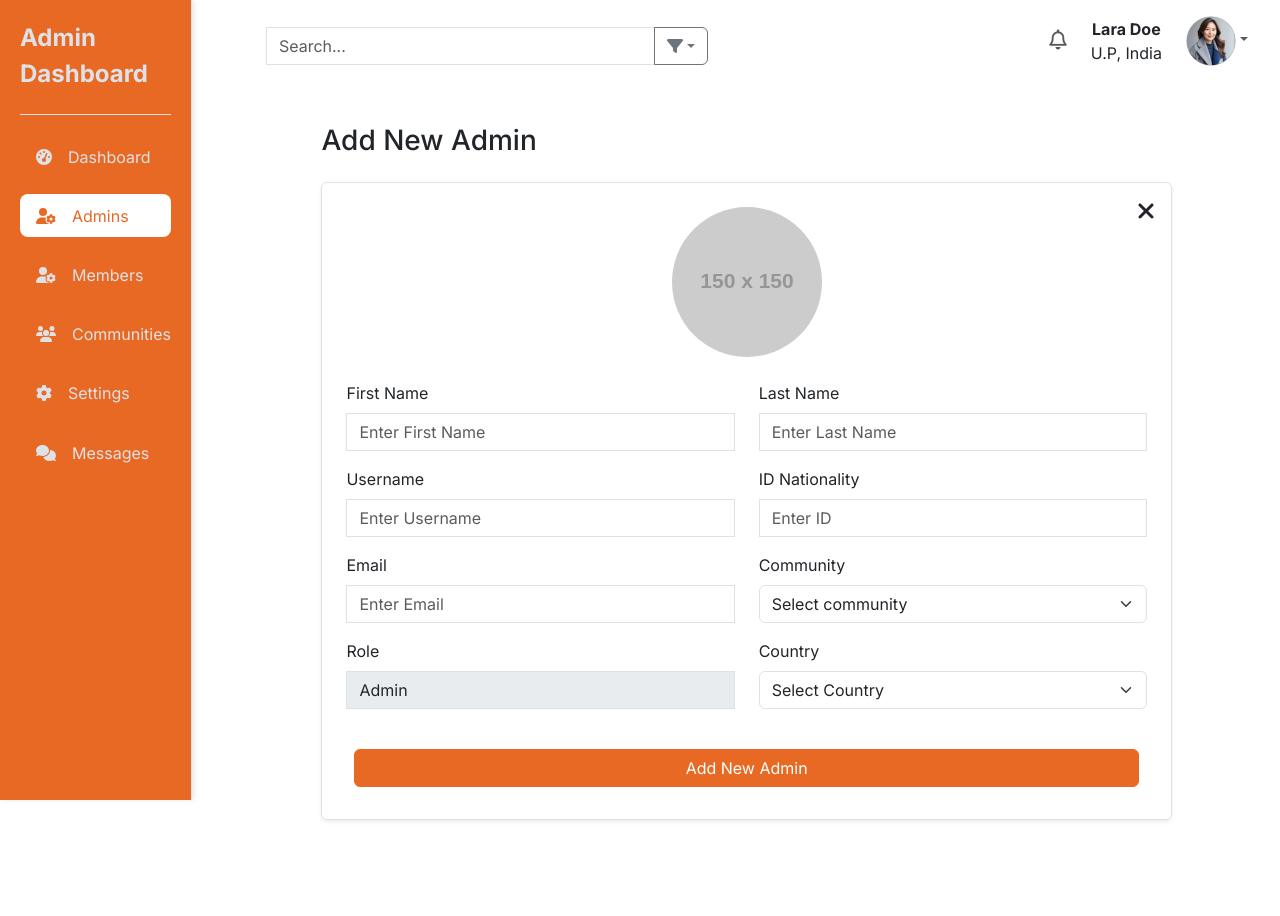
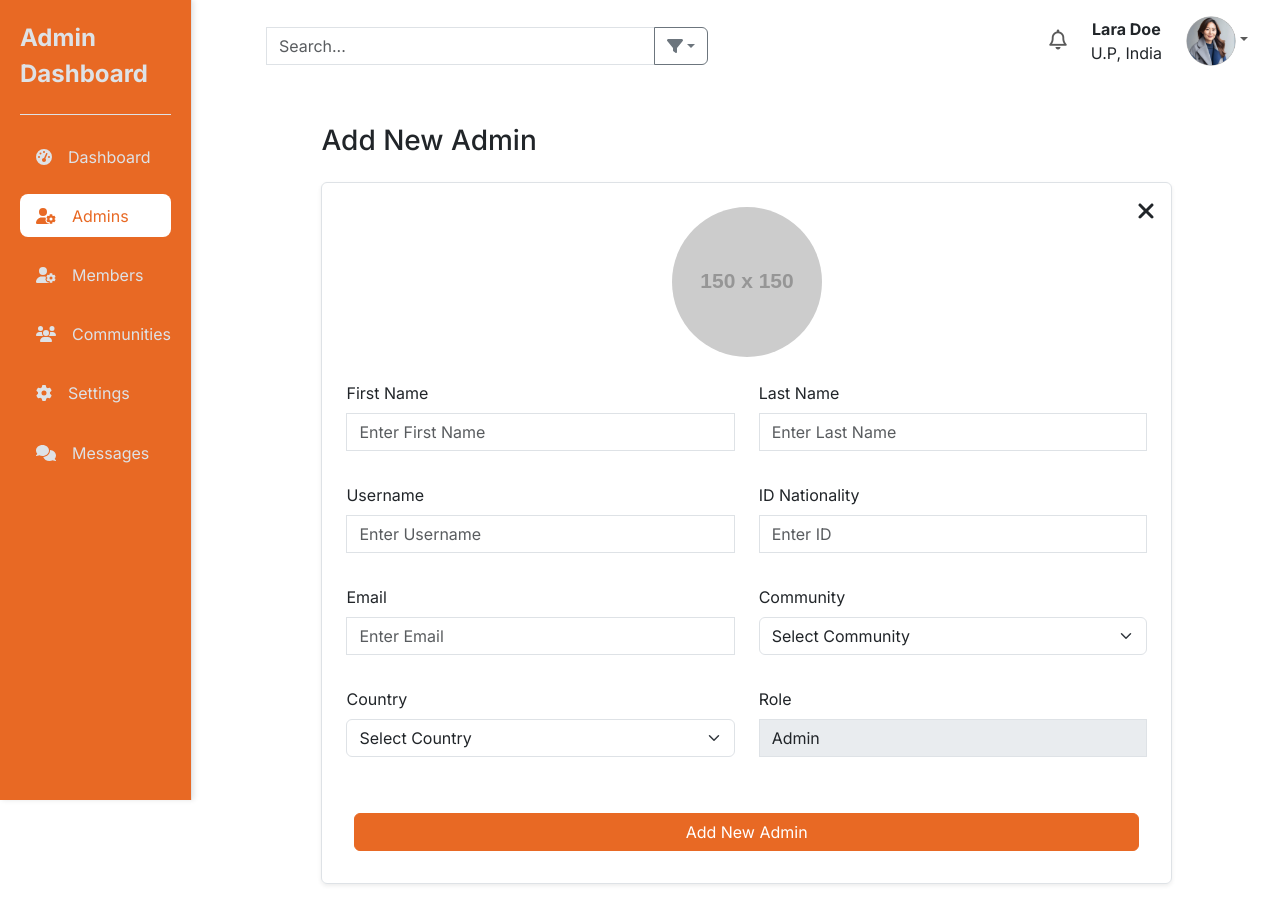
Before and after one commit to Innovest-org/client, a React (Create React App) app: page /admin-dashboard/admin in a window 1280 px wide. Both pictures are taken after typing "Sample" into the empty fields and a click on the button "Add New Admin". Before the commit the page ends 852 px from the top, so only its background shows below. Built offline with nearby package versions, Linux system fonts and the light colour scheme.

Commit message:
refactor(front): refactor forms to be reusable

```diff
--- a/src/components/common/AddOrEditForm/components/AdminForm.jsx
+++ b/src/components/common/AddOrEditForm/components/AdminForm.jsx
@@ -2,7 +2,10 @@ import React, { useState } from 'react';
 import { FontAwesomeIcon } from '@fortawesome/react-fontawesome';
 import { faTimes } from '@fortawesome/free-solid-svg-icons';
 import CustomButton from '../../CustomButton/CustomButton';
-const AdminForm = ({ onSubmit, onBackClick, initialData, countries, communities }) => {
+import InputField from './InputField';
+import AvatarUpload from './AvatarUpload';
+
+const AdminForm = ({ onSubmit, onBackClick, initialData, countries, communities, mode }) => {
   const [formData, setFormData] = useState(initialData || {
     firstName: '',
     lastName: '',
@@ -10,7 +13,6 @@ const AdminForm = ({ onSubmit, onBackClick, initialData, countries, communities
     country: '',
     email: '',
     id: '',
-    nationality: '',
     avatar: '',
     username: '',
     role: 'Admin',
@@ -38,9 +40,68 @@ const AdminForm = ({ onSubmit, onBackClick, initialData, countries, communities
     }
   };
 
+  const inputFields = [
+    {
+      type: 'text',
+      name: 'firstName',
+      label: 'First Name',
+      placeholder: 'Enter First Name',
+      required: true,
+    },
+    {
+      type: 'text',
+      name: 'lastName',
+      label: 'Last Name',
+      placeholder: 'Enter Last Name',
+      required: true,
+    },
+    {
+      type: 'text',
+      name: 'username',
+      label: 'Username',
+      placeholder: 'Enter Username',
+      required: true,
+    },
+    {
+      type: 'text',
+      name: 'id',
+      label: 'ID Nationality',
+      placeholder: 'Enter ID',
+      required: true,
+    },
+    {
+      type: 'email',
+      name: 'email',
+      label: 'Email',
+      placeholder: 'Enter Email',
+      required: true,
+    },
+    {
+      type: 'select',
+      name: 'community',
+      label: 'Community',
+      options: communities,
+      required: true,
+    },
+    {
+      type: 'select',
+      name: 'country',
+      label: 'Country',
+      options: countries,
+      required: true,
+    },
+    {
+      type: 'text',
+      name: 'role',
+      label: 'Role',
+      value: 'Admin',
+      disabled: true,
+    },
+  ];
+
   return (
     <div className="position-relative container">
-      <h3 className="mb-4 ">Add New Admin</h3>
+      <h3 className="mb-4 ">{mode === 'edit' ? 'Edit Admin' : 'Add New Admin'}</h3>
       <form onSubmit={handleSubmit} className="p-4 border rounded shadow-sm">
         <div className="position-absolute top-0 end-0 p-3">
           <FontAwesomeIcon
@@ -49,154 +110,25 @@ const AdminForm = ({ onSubmit, onBackClick, initialData, countries, communities
             onClick={onBackClick}
           />
         </div>
-        <div className="mb-4 text-center">
-          <label htmlFor="avatarUpload">
-            <img
-              src={formData.avatar || 'https://via.placeholder.com/150'}
-              alt="Profile"
-              className="rounded-circle"
-              style={{ width: '150px', height: '150px', objectFit: 'cover', cursor: 'pointer' }}
-            />
-          </label>
-          <input
-            type="file"
-            id="avatarUpload"
-            accept="image/*"
-            style={{ display: 'none' }}
-            onChange={handleImageUpload}
-          />
-        </div>
+        <AvatarUpload
+          avatar={formData.avatar}
+          onImageUpload={handleImageUpload}
+        />
 
         <div className="row">
-          <div className="mb-3 col-md-6">
-            <label htmlFor="firstName" className="form-label">First Name</label>
-            <input
-              type="text"
-              className="form-control"
-              id="firstName"
-              name="firstName"
-              value={formData.firstName}
-              onChange={handleInputChange}
-              placeholder="Enter First Name"
-              required
-            />
-          </div>
-
-          <div className="mb-3 col-md-6">
-            <label htmlFor="lastName" className="form-label">Last Name</label>
-            <input
-              type="text"
-              className="form-control"
-              id="lastName"
-              name="lastName"
-              value={formData.lastName}
-              onChange={handleInputChange}
-              placeholder="Enter Last Name"
-              required
-            />
-          </div>
-        </div>
-
-        <div className="row">
-          <div className="mb-3 col-md-6">
-            <label htmlFor="username" className="form-label">Username</label>
-            <input
-              type="text"
-              className="form-control"
-              id="username"
-              name="username"
-              value={formData.username}
-              onChange={handleInputChange}
-              placeholder="Enter Username"
-              required
-            />
-          </div>
-
-          <div className="mb-3 col-md-6">
-            <label htmlFor="id" className="form-label">ID Nationality</label>
-            <input
-              type="text"
-              className="form-control"
-              id="id"
-              name="id"
-              value={formData.id}
-              onChange={handleInputChange}
-              placeholder="Enter ID"
-              required
-            />
-          </div>
-        </div>
-
-        <div className="row">
-          <div className="mb-3 col-md-6">
-            <label htmlFor="role" className="form-label">Email</label>
-            <input
-              type="text"
-              className="form-control"
-              id="role"
-              name="role"
-              placeholder="Enter Email"
-              value={formData.email}
-            />
-          </div>
-          <div className="mb-3 col-md-6">
-            <label htmlFor="community" className="form-label">Community</label>
-            <select
-              className="form-select"
-              id="community"
-              name="community"
-              value={formData.community}
-              onChange={handleInputChange}
-              required
-            >
-              <option value="">Select community</option>
-              {communities.map(community => (
-                <option key={community.value} value={community.value}>
-                  {community.label}
-                </option>
-              ))}
-            </select>
-          </div>
-        </div>
-
-        <div className="row">
-          <div className="mb-3 col-md-6">
-            <label htmlFor="role" className="form-label">Role</label>
-            <input
-              type="text"
-              className="form-control"
-              id="role"
-              name="role"
-              value={formData.role}
-              disabled
-            />
-          </div>
-
-          <div className="mb-3 col-md-6">
-            <label htmlFor="country" className="form-label">Country</label>
-            <select
-              className="form-select"
-              id="country"
-              name="country"
-              value={formData.country}
-              onChange={handleInputChange}
-              required
-            >
-              <option value="">Select Country</option>
-              {countries.map(country => (
-                <option key={country.value} value={country.value}>
-                  {country.label}
-                </option>
-              ))}
-            </select>
-          </div>
+          {inputFields.map((field) => (
+            <div className="mb-3 col-md-6" key={field.name}>
+              <InputField
+                field={field}
+                value={formData[field.name]}
+                onChange={handleInputChange}
+              />
+            </div>
+          ))}
         </div>
 
         <div className="d-flex justify-content-between mt-3">
-          <CustomButton
-            text="Add New Admin"
-            className="btn btn-primary"
-          />
+          <CustomButton text={mode === 'edit' ? 'Edit Admin' : 'Add New Admin'} className="btn btn-primary" />
         </div>
       </form>
     </div>
--- /dev/null
+++ b/src/components/common/AddOrEditForm/components/AvatarUpload.jsx
@@ -0,0 +1,23 @@
+import React from 'react'
+
+export default function AvatarUpload({ avatar, onImageUpload }) {
+  return (
+    <div className="mb-4 text-center">
+      <label htmlFor="avatarUpload">
+      <img
+          src={avatar || 'https://via.placeholder.com/150'}
+          alt="Profile"
+          className="rounded-circle"
+          style={{ width: '150px', height: '150px', objectFit: 'cover', cursor: 'pointer' }}
+        />
+      </label>
+      <input
+        type="file"
+        id="avatarUpload"
+        accept="image/*"
+        style={{ display: 'none' }}
+        onChange={onImageUpload}
+      />
+    </div>
+  )
+}
--- a/src/components/common/AddOrEditForm/components/CommunityForm.jsx
+++ b/src/components/common/AddOrEditForm/components/CommunityForm.jsx
@@ -2,8 +2,10 @@ import React, { useState } from 'react';
 import { FontAwesomeIcon } from '@fortawesome/react-fontawesome';
 import { faTimes } from '@fortawesome/free-solid-svg-icons';
 import CustomButton from '../../CustomButton/CustomButton';
+import InputField from './InputField';
+import AvatarUpload from './AvatarUpload';
 
-const CommunityForm = ({ onSubmit, onBackClick, initialData, countries = [], languages = [] }) => {
+const CommunityForm = ({ onSubmit, onBackClick, initialData, mode }) => {
   const [formData, setFormData] = useState(initialData || {
     name: '',
     description: '',
@@ -31,9 +33,26 @@ const CommunityForm = ({ onSubmit, onBackClick, initialData, countries = [], lan
     }
   };
 
+  const inputFields = [
+    {
+      type: 'text',
+      name: 'name',
+      label: 'Community Name',
+      placeholder: 'Enter Community Name',
+      required: true,
+    },
+    {
+      type: 'textarea',
+      name: 'description',
+      label: 'Description',
+      placeholder: 'Enter Community Description',
+      required: true,
+    },
+  ];
+
   return (
     <div className="position-relative container">
-      <h3 className="mb-4">Add New Community</h3>
+      <h3 className="mb-4">{mode === 'edit' ? 'Edit Community' : 'Add New Community'}</h3>
       <form onSubmit={handleSubmit} className="p-4 border rounded shadow-sm">
         <div className="position-absolute top-0 end-0 p-3">
           <FontAwesomeIcon
@@ -42,61 +61,31 @@ const CommunityForm = ({ onSubmit, onBackClick, initialData, countries = [], lan
             onClick={onBackClick}
           />
         </div>
-        <div className="mb-4 text-center">
-          <label htmlFor="avatarUpload">
-            <img
-              src={formData.avatar || 'https://via.placeholder.com/150'}
-              alt="Community"
-              className="rounded-circle"
-              style={{ width: '150px', height: '150px', objectFit: 'cover', cursor: 'pointer' }}
-            />
-          </label>
-          <input
-            type="file"
-            id="avatarUpload"
-            accept="image/*"
-            style={{ display: 'none' }}
-            onChange={handleImageUpload}
-          />
-        </div>
+
+        <AvatarUpload
+          avatar={formData.avatar}
+          onImageUpload={handleImageUpload}
+        />
 
         <div className="row">
-          <div className="mb-3 col-md-6">
-            <label htmlFor="name" className="form-label">Community Name</label>
-            <input
-              type="text"
-              className="form-control"
-              id="name"
-              name="name"
-              value={formData.name}
-              onChange={handleInputChange}
-              placeholder="Enter Community Name"
-              required
-            />
-          </div>
-
-          <div className="mb-3 col-md-6">
-            <label htmlFor="description" className="form-label">Description</label>
-            <textarea
-              className="form-control"
-              id="description"
-              name="description"
-              value={formData.description}
-              onChange={handleInputChange}
-              placeholder="Enter Community Description"
-              required
-            />
-          </div>
+          {inputFields.map((field) => (
+            <div className="mb-3 col-md-6" key={field.name}>
+              <InputField
+                field={field}
+                value={formData[field.name]}
+                onChange={handleInputChange}
+              />
+            </div>
+          ))}
         </div>
 
         <div className="d-flex justify-content-between mt-3">
           <CustomButton
             type="submit"
-            text="Add New Community"
+            text={mode === 'edit' ? 'Edit Community' : 'Add New Community'}
             className="btn btn-primary"
           />
         </div>
-
       </form>
     </div>
   );
--- /dev/null
+++ b/src/components/common/AddOrEditForm/components/InputField.jsx
@@ -0,0 +1,71 @@
+import React from 'react';
+import PropTypes from 'prop-types';
+
+const InputField = ({ field, value, onChange }) => {
+  const { type, name, label, options, accept, placeholder, required, disabled } = field;
+
+  return (
+    <div className="mb-3">
+      <label htmlFor={name} className="form-label">{label}</label>
+      {type === 'select' ? (
+        <select
+          className="form-select"
+          id={name}
+          name={name}
+          value={value || ''}
+          onChange={onChange}
+          required={required}
+        >
+          <option value="">Select {label}</option>
+          {options.map(option => (
+            <option key={option.value} value={option.value}>
+              {option.label}
+            </option>
+          ))}
+        </select>
+      ) : type === 'file' ? (
+        <div>
+          <input
+            type="file"
+            id={name}
+            accept={accept}
+            onChange={onChange}
+            style={{ display: 'none' }}
+          />
+          <label htmlFor={name} className="custom-file-upload">
+            Choose File
+          </label>
+        </div>
+      ) : (
+        <input
+          type={type}
+          className="form-control"
+          id={name}
+          name={name}
+          value={value || ''}
+          onChange={onChange}
+          placeholder={placeholder}
+          required={required}
+          disabled={disabled}
+        />
+      )}
+    </div>
+  );
+};
+
+InputField.propTypes = {
+  field: PropTypes.shape({
+    type: PropTypes.string.isRequired,
+    name: PropTypes.string.isRequired,
+    label: PropTypes.string.isRequired,
+    placeholder: PropTypes.string,
+    required: PropTypes.bool,
+    options: PropTypes.array,
+    accept: PropTypes.string,
+    disabled: PropTypes.bool,
+  }).isRequired,
+  value: PropTypes.string,
+  onChange: PropTypes.func.isRequired,
+};
+
+export default InputField;
--- a/src/components/common/AddOrEditForm/components/MemberForm.jsx
+++ b/src/components/common/AddOrEditForm/components/MemberForm.jsx
@@ -2,6 +2,8 @@ import React, { useState } from 'react';
 import { FontAwesomeIcon } from '@fortawesome/react-fontawesome';
 import { faTimes } from '@fortawesome/free-solid-svg-icons';
 import CustomButton from '../../CustomButton/CustomButton';
+import InputField from './InputField';
+import AvatarUpload from './AvatarUpload';
 
 const MemberForm = ({ onSubmit, onBackClick, initialData, mode }) => {
   const [formData, setFormData] = useState(initialData || {
@@ -38,6 +40,51 @@ const MemberForm = ({ onSubmit, onBackClick, initialData, mode }) => {
     }
   };
 
+  const inputFields = [
+    {
+      type: 'text',
+      name: 'firstName',
+      label: 'First Name',
+      placeholder: 'Enter First Name',
+      required: true,
+    },
+    {
+      type: 'text',
+      name: 'lastName',
+      label: 'Last Name',
+      placeholder: 'Enter Last Name',
+      required: true,
+    },
+    {
+      type: 'text',
+      name: 'username',
+      label: 'Username',
+      placeholder: 'Enter Username',
+      required: true,
+    },
+    {
+      type: 'text',
+      name: 'id',
+      label: 'ID Nationality',
+      placeholder: 'Enter ID',
+      required: true,
+    },
+    {
+      type: 'email',
+      name: 'email',
+      label: 'Email',
+      placeholder: 'Enter Email',
+      required: true,
+    },
+    {
+      type: 'text',
+      name: 'role',
+      label: 'Role',
+      value: 'Investor',
+      disabled: true,
+    },
+  ];
+
   return (
     <div className="position-relative container">
       <h3 className="mb-4 ">{mode === 'edit' ? 'Edit Member' : 'Add New Member'}</h3>
@@ -49,126 +96,22 @@ const MemberForm = ({ onSubmit, onBackClick, initialData, mode }) => {
             onClick={onBackClick}
           />
         </div>
-        <div className="mb-4 text-center">
-          <label htmlFor="avatarUpload">
-            <img
-              src={formData.avatar || 'https://via.placeholder.com/150'}
-              alt="Profile"
-              className="rounded-circle"
-              style={{ width: '150px', height: '150px', objectFit: 'cover', cursor: 'pointer' }}
-            />
-          </label>
-          <input
-            type="file"
-            id="avatarUpload"
-            accept="image/*"
-            style={{ display: 'none' }}
-            onChange={handleImageUpload}
-          />
-        </div>
+
+        <AvatarUpload
+          avatar={formData.avatar}
+          onImageUpload={handleImageUpload}
+        />
 
         <div className="row">
-          <div className="mb-3 col-md-6">
-            <label htmlFor="firstName" className="form-label">First Name</label>
-            <input
-              type="text"
-              className="form-control"
-              id="firstName"
-              name="firstName"
-              value={formData.firstName}
-              onChange={handleInputChange}
-              placeholder="Enter First Name"
-              required
-            />
-          </div>
-
-          <div className="mb-3 col-md-6">
-            <label htmlFor="lastName" className="form-label">Last Name</label>
-            <input
-              type="text"
-              className="form-control"
-              id="lastName"
-              name="lastName"
-              value={formData.lastName}
-              onChange={handleInputChange}
-              placeholder="Enter Last Name"
-              required
-            />
-          </div>
-        </div>
-
-        <div className="row">
-          <div className="mb-3 col-md-6">
-            <label htmlFor="username" className="form-label">Username</label>
-            <input
-              type="text"
-              className="form-control"
-              id="username"
-              name="username"
-              value={formData.username}
-              onChange={handleInputChange}
-              placeholder="Enter Username"
-              required
-            />
-          </div>
-
-          <div className="mb-3 col-md-6">
-            <label htmlFor="id" className="form-label">ID Nationality</label>
-            <input
-              type="text"
-              className="form-control"
-              id="id"
-              name="id"
-              value={formData.id}
-              onChange={handleInputChange}
-              placeholder="Enter ID"
-              required
-            />
-          </div>
-        </div>
-
-        <div className="row">
-          <div className="mb-3 col-md-6">
-            <label htmlFor="email" className="form-label">Email</label>
-            <input
-              type="email"
-              className="form-control"
-              id="email"
-              name="email"
-              placeholder="Enter Email"
-              value={formData.email}
-              onChange={handleInputChange}
-              required
-            />
-          </div>
-          <div className="mb-3 col-md-6">
-            <label htmlFor="email" className="form-label">Email</label>
-            <input
-              type="email"
-              className="form-control"
-              id="email"
-              name="email"
-              placeholder="Enter Email"
-              value={formData.email}
-              onChange={handleInputChange}
-              required
-            />
-          </div>
-
-        </div>
-
-        <div className="row">
-          <div className="mb-3 col-md-6">
-            <label htmlFor="role" className="form-label">Role</label>
-            <input
-              type="text"
-              className="form-control"
-              id="role"
-              name="role"
-              value={formData.role}
-              disabled
-            />
-          </div>
+          {inputFields.map((field) => (
+            <div className="mb-3 col-md-6" key={field.name}>
+              <InputField
+                field={field}
+                value={formData[field.name]}
+                onChange={handleInputChange}
+              />
+            </div>
+          ))}
         </div>
 
         <div className="d-flex justify-content-between mt-3">
@@ -178,9 +121,7 @@ const MemberForm = ({ onSubmit, onBackClick, initialData, mode }) => {
             className="btn btn-primary"
           />
         </div>
-
       </form>
-
     </div>
   );
 };
```
